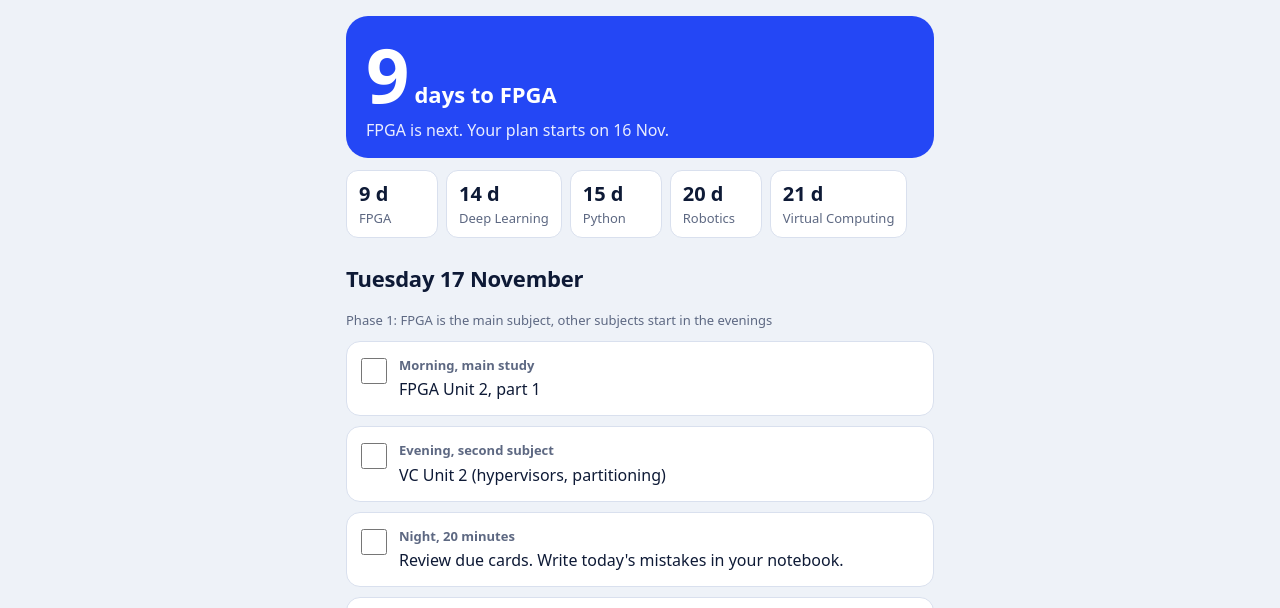
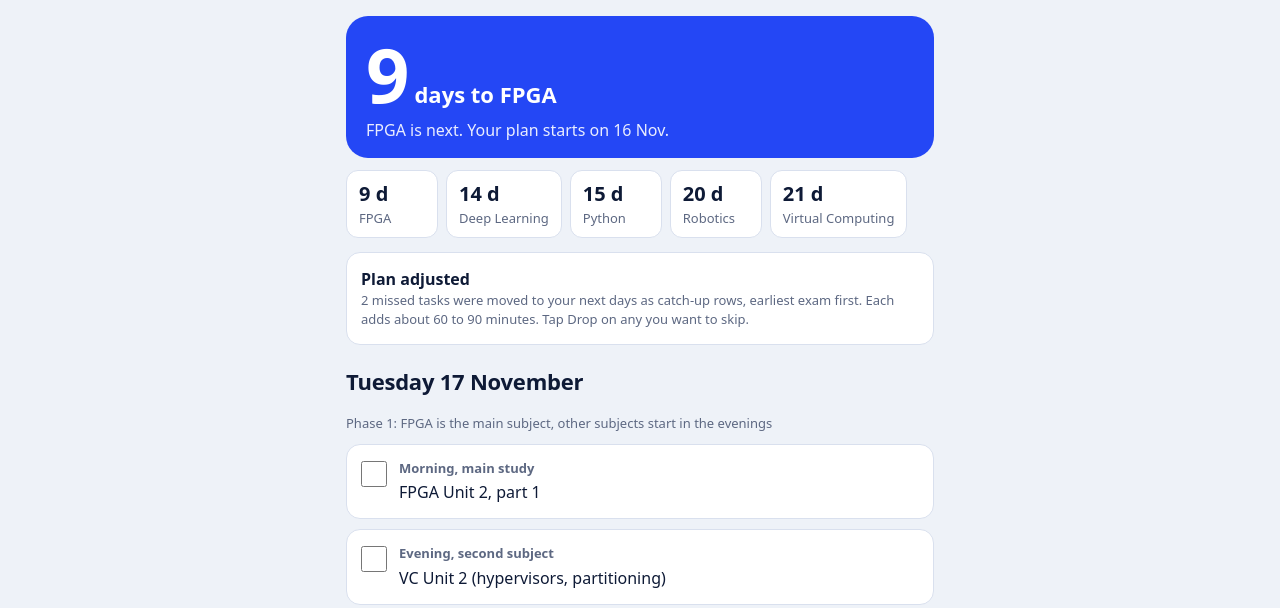
Before and after one commit to Gnana-Vardhan-M/Sem7, a plain HTML site: page index.html in a window 1280 px wide. Shown: the top 608 px of the page. Drawn offline with Linux system fonts and the light colour scheme.

Commit message:
Add files via upload

```diff
--- a/index.html
+++ b/index.html
@@ -162,8 +162,9 @@ const HOW=[["Flashcards in 3 boxes","Every new card starts in Box 1 and shows up
 ["Draw the diagram","Your examiners want diagrams. Draw each key one from memory at least three times."],
 ["Timed mock papers","Do one full paper per subject at the real exam time of day. Mark it honestly."],
 ["Mistake notebook","Write every wrong answer with why it went wrong and the fix. The morning before an exam, read only this notebook and your one-page summaries."],
+["The plan adjusts itself","If you cannot study, tap I can't study today on the Today page. Days that pass with tasks unticked also count as missed. Missed study tasks come back as catch-up rows on your next days, earliest exam first, and never after that subject's exam. Tap Drop on a catch-up if it is too much."],
 ["50 and 10","Study 50 minutes, break 10. Use the timer on the Today page. Sleep properly: no new topics after 9 pm the night before an exam."]];
-const K="sem7planner1";let S;try{S=JSON.parse(localStorage.getItem(K))||{}}catch(e){S={}}S.done=S.done||{};S.cards=S.cards||[];
+const K="sem7planner1";let S;try{S=JSON.parse(localStorage.getItem(K))||{}}catch(e){S={}}S.done=S.done||{};S.cards=S.cards||[];S.skip=S.skip||{};S.drop=S.drop||{};
 const save=()=>{try{localStorage.setItem(K,JSON.stringify(S))}catch(e){}};
 const $=s=>document.querySelector(s);
 const esc=t=>String(t).replace(/[&<>"]/g,c=>({"&":"&amp;","<":"&lt;",">":"&gt;",'"':"&quot;"}[c]));
@@ -172,8 +173,26 @@ const P=s=>new Date(s+"T12:00:00"),diff=(a,b)=>Math.round((P(b)-P(a))/864e5),tod
 const fmt=(s,o)=>P(s).toLocaleDateString("en-GB",o);
 const clamp=d=>d<PLAN[0].d?PLAN[0].d:d>PLAN[PLAN.length-1].d?PLAN[PLAN.length-1].d:d;
 let tab="today",sel=clamp(today()),rev=null;
-const tasks=x=>{const t=[["m","Morning, main study",x.m]];if(x.e!=="None")t.push(["e","Evening, second subject",x.e]);t.push(["n","Night, 20 minutes","Review due cards. Write today's mistakes in your notebook."]);return t};
-const dayDone=x=>tasks(x).every(t=>S.done[x.d+t[0]]);
+const EXD={FPGA:"2026-11-26","Deep Learning":"2026-12-01",Python:"2026-12-02",Robotics:"2026-12-07","Virtual Computing":"2026-12-08"};
+const SN={FPGA:"FPGA",DL:"Deep Learning",Python:"Python",Robotics:"Robotics",VC:"Virtual Computing"};
+const subOf=t=>/EXAM|Light day|Cards only|^None/.test(t)?null:SN[(t.match(/FPGA|DL|Python|Robotics|VC/)||[])[0]];
+const isDone=(d,k)=>!!(S.done[d+k]||S.done["cu"+d+k]);
+let ADJ={out:{},miss:[]};
+function adjust(){
+ const t0=today(),out={},miss=[];
+ PLAN.forEach(x=>[["m",x.m],["e",x.e]].forEach(a=>{const s=subOf(a[1]);if(!s)return;
+  if((x.d<t0||S.skip[x.d])&&!isDone(x.d,a[0])&&!S.drop["cu"+x.d+a[0]])miss.push({d:x.d,k:a[0],s:s,txt:a[1],dl:EXD[s]})}));
+ miss.sort((a,b)=>a.dl<b.dl?-1:a.dl>b.dl?1:a.d<b.d?-1:1);
+ const st=S.skip[t0]?ymd(new Date(Date.now()+864e5)):t0;
+ const cand=PLAN.filter(x=>!x.x&&x.d>=st&&!/^Light/.test(x.m));
+ miss.forEach(m=>{const w=cand.filter(x=>x.d<m.dl);let h=null;
+  for(let cap=1;cap<=4&&!h;cap++)h=w.find(x=>(out[x.d]||[]).length<cap);
+  h=h||w[w.length-1]||cand[0];if(h)(out[h.d]=out[h.d]||[]).push(m)});
+ return{out:out,miss:miss}}
+const tasks=x=>{const t=[["m","Morning, main study",x.m]];if(x.e!=="None")t.push(["e","Evening, second subject",x.e]);t.push(["n","Night, 20 minutes","Review due cards. Write today's mistakes in your notebook."]);
+ return t.map(a=>({key:x.d+a[0],lab:a[1],txt:a[2],done:a[0]==="n"?!!S.done[x.d+"n"]:isDone(x.d,a[0])}))
+ .concat((ADJ.out[x.d]||[]).map(m=>({key:"cu"+m.d+m.k,lab:"Catch-up from "+fmt(m.d,{weekday:"short",day:"numeric",month:"short"})+", about 60 to 90 min",txt:m.txt,done:!!S.done["cu"+m.d+m.k],cu:1})))};
+const dayDone=x=>tasks(x).every(t=>t.done||(S.skip[x.d]&&t.key.slice(-1)==="n"&&!t.cu));
 let tm={m:"Focus",l:3000,run:null};
 const tmTxt=()=>tm.m+" "+String(Math.floor(tm.l/60)).padStart(2,"0")+":"+String(tm.l%60).padStart(2,"0");
 function tmToggle(){if(tm.run){clearInterval(tm.run);tm.run=null}else tm.run=setInterval(()=>{tm.l--;if(tm.l<=0){tm.m=tm.m==="Focus"?"Break":"Focus";tm.l=tm.m==="Focus"?3000:600;navigator.vibrate&&navigator.vibrate(300)}const e=$("#tm");if(e)e.textContent=tmTxt()},1000);render()}
@@ -182,17 +201,20 @@ function vToday(){
  const next=EXAMS.find(e=>diff(t0,e[1])>=0),n=next?diff(t0,next[1]):null;
  const hero=next?`<div class="hero"><div class="big">${n===0?"Today":n}<span>${n===0?next[0]+" exam":n===1?"day to "+next[0]:"days to "+next[0]}</span></div><p>${next[0]} is next. Your plan starts on ${fmt(PLAN[0].d,{day:"numeric",month:"short"})}.</p></div>`:`<div class="hero"><div class="big">Done</div><p>All exams finished. Well done.</p></div>`;
  const chips=EXAMS.map(e=>{const k=diff(t0,e[1]);return `<div class="chip ${k>=0&&k<=3?"hot":""}"><b>${k<0?"✓":k===0?"Today":k+" d"}</b><small>${e[0]}</small></div>`}).join("");
- const done=PLAN.filter(dayDone).length;
+ const done=PLAN.filter(dayDone).length,nm=ADJ.miss.length,list=S.skip[x.d]?tasks(x).filter(t=>t.cu):tasks(x);
+ const status=nm?`<div class="card"><b>Plan adjusted</b><p class="mute">${nm} missed task${nm>1?"s were":" was"} moved to your next days as catch-up rows, earliest exam first. Each adds about 60 to 90 minutes. Tap Drop on any you want to skip.</p></div>`:"";
  return hero+`<div class="chips">${chips}</div>
- <h2 style="margin-top:20px">${fmt(sel,{weekday:"long",day:"numeric",month:"long"})}</h2><small>${PH[x.p]}</small>
+ ${status}<h2 style="margin-top:20px">${fmt(sel,{weekday:"long",day:"numeric",month:"long"})}</h2><small>${PH[x.p]}</small>
  ${x.x?`<div class="banner">Exam day: ${x.x}, ${x.t}</div>`:""}
- ${tasks(x).map(t=>`<label class="task ${S.done[x.d+t[0]]?"on":""}"><input type="checkbox" data-k="${x.d+t[0]}" ${S.done[x.d+t[0]]?"checked":""}><div><small>${t[1]}</small><p>${esc(t[2])}</p></div></label>`).join("")}
+ ${S.skip[x.d]?`<div class="card"><b>You skipped this day.</b><p class="mute">Its study tasks were moved to later days as catch-up.</p><button class="ghost" style="width:100%;margin-top:8px" data-a="unskip">Undo skip</button></div>`:""}
+ ${list.map(t=>`<label class="task ${t.done?"on":""}"><input type="checkbox" data-k="${t.key}" ${t.done?"checked":""}><div style="flex:1"><small>${t.lab}</small><p>${esc(t.txt)}</p></div>${t.cu?`<button class="ghost" style="flex:0 0 auto" data-drop="${t.key}">Drop</button>`:""}</label>`).join("")}
  ${x.e==="None"?`<p class="mute" style="margin-top:10px">No evening session today. Rest.</p>`:""}
+ ${x.d===t0&&!S.skip[x.d]&&!x.x?`<button class="ghost" style="width:100%;margin-top:10px" data-a="skip">I can't study today. Adjust my plan.</button>`:""}
  <div class="card"><small>Start every session with 5 minutes of writing what you remember from yesterday.</small>
  <div class="two" style="align-items:center;justify-content:space-between;margin-top:8px"><span class="tm" id="tm">${tmTxt()}</span><span style="display:flex;gap:8px"><button class="ghost" data-a="tm">${tm.run?"Pause":"Start"}</button><button class="ghost" data-a="tmr">Reset</button></span></div></div>
  <div class="nav2"><button class="ghost" data-nav="${i-1}" ${i?"":"disabled"}>Previous day</button><button class="ghost" data-a="now">Go to today</button><button class="ghost" data-nav="${i+1}" ${i<PLAN.length-1?"":"disabled"}>Next day</button></div>
  <h3>Progress: ${done} of ${PLAN.length} days finished</h3><div class="bar"><i style="width:${done/PLAN.length*100}%"></i></div>`}
-function vPlan(){return "<h2>All days</h2><small>Tap a day to open it.</small>"+[1,2,3].map(p=>`<h3>${PH[p]}</h3>`+PLAN.filter(x=>x.p===p).map(x=>`<button class="row ${x.x?"ex":""} ${x.d===today()?"now":""}" data-day="${x.d}"><span class="dt">${fmt(x.d,{weekday:"short",day:"numeric",month:"short"})}</span><span>${esc(x.m)}</span>${dayDone(x)?"<i>✓</i>":""}</button>`).join("")).join("")}
+function vPlan(){return "<h2>All days</h2><small>Tap a day to open it.</small>"+[1,2,3].map(p=>`<h3>${PH[p]}</h3>`+PLAN.filter(x=>x.p===p).map(x=>`<button class="row ${x.x?"ex":""} ${x.d===today()?"now":""}" data-day="${x.d}"><span class="dt">${fmt(x.d,{weekday:"short",day:"numeric",month:"short"})}</span><span>${esc(x.m)}</span>${(ADJ.out[x.d]||[]).length?`<i style="color:var(--hot)">+${ADJ.out[x.d].length}</i>`:""}${dayDone(x)?"<i>✓</i>":""}</button>`).join("")).join("")}
 const due=()=>S.cards.map((c,i)=>i).filter(i=>S.cards[i].n<=today());
 function vCards(){
  if(rev){const c=S.cards[rev.q[rev.i]];if(c)return `<h2>Card ${rev.i+1} of ${rev.q.length}</h2><div class="card big2"><small>${esc(c.s)}, box ${c.b}</small><p>${esc(c.f)}</p>${rev.show?`<hr><p>${esc(c.a)}</p>`:""}</div>`+(rev.show?`<div class="two"><button class="btn bad" data-a="miss">Missed it</button><button class="btn good" data-a="got">Got it</button></div>`:`<button class="btn" data-a="show">Show answer</button>`)+`<button class="link" data-a="stop">Stop reviewing</button>`;rev=null}
@@ -202,11 +224,12 @@ function vCards(){
  <h3>Add a card</h3><div class="card"><select id="cs">${SUBJ.map(s=>`<option>${s}</option>`).join("")}</select><textarea id="cf" rows="2" placeholder="Question, or 'Draw the ResNet block'"></textarea><textarea id="cb" rows="3" placeholder="Answer"></textarea><button class="btn" data-a="add">Add card</button></div>
  <h3>Your cards</h3>${S.cards.map((c,i)=>`<div class="li"><span><small>${esc(c.s)}, box ${c.b}</small><br>${esc(c.f)}</span><button data-del="${i}" aria-label="Delete card">×</button></div>`).join("")||`<p class="mute">No cards yet. Add your first one above.</p>`}`}
 const vHow=()=>"<h2>How it works</h2><small>Each idea is a way to remember more in less time.</small>"+HOW.map(h=>`<div class="card"><b>${h[0]}</b><p class="mute" style="margin-top:4px">${h[1]}</p></div>`).join("");
-function render(){$("#v").innerHTML={today:vToday,plan:vPlan,cards:vCards,how:vHow}[tab]();document.querySelectorAll("nav button").forEach(b=>b.classList.toggle("on",b.dataset.tab===tab))}
+function render(){ADJ=adjust();$("#v").innerHTML={today:vToday,plan:vPlan,cards:vCards,how:vHow}[tab]();document.querySelectorAll("nav button").forEach(b=>b.classList.toggle("on",b.dataset.tab===tab))}
 function grade(ok){const c=S.cards[rev.q[rev.i]];c.b=ok?Math.min(3,c.b+1):1;c.n=ymd(new Date(Date.now()+IV[c.b]*864e5));save();rev.i++;rev.show=false;if(rev.i>=rev.q.length)rev=null;render()}
-document.addEventListener("click",e=>{const t=e.target.closest("[data-tab],[data-day],[data-a],[data-del],[data-nav],[data-deck]");if(!t||t.disabled)return;const d=t.dataset;
+document.addEventListener("click",e=>{const t=e.target.closest("[data-tab],[data-day],[data-a],[data-del],[data-nav],[data-deck],[data-drop]");if(!t||t.disabled)return;const d=t.dataset;
  if(d.tab){tab=d.tab;rev=null;return render()}
  if(d.deck){DECK.filter(c=>(d.deck==="*"||c[0]===d.deck)&&!have(c)).forEach(c=>S.cards.push({s:c[0],f:c[1],a:c[2],b:1,n:today()}));save();return render()}
+ if(d.drop){S.drop[d.drop]=true;save();return render()}
  if(d.day){sel=d.day;tab="today";return render()}
  if(d.nav){sel=PLAN[+d.nav].d;return render()}
  if(d.del!==undefined){S.cards.splice(+d.del,1);save();return render()}
@@ -218,6 +241,8 @@ document.addEventListener("click",e=>{const t=e.target.closest("[data-tab],[data
  else if(a==="show"){rev.show=true}
  else if(a==="got"||a==="miss")return grade(a==="got");
  else if(a==="stop"){rev=null}
+ else if(a==="skip"){S.skip[today()]=true;save()}
+ else if(a==="unskip"){delete S.skip[sel];save()}
  else if(a==="add"){const f=$("#cf").value.trim(),b=$("#cb").value.trim();if(!f||!b){alert("Write both a question and an answer.");return}S.cards.push({s:$("#cs").value,f:f,a:b,b:1,n:today()});save()}
  render()});
 document.addEventListener("change",e=>{const k=e.target.dataset.k;if(k){S.done[k]=e.target.checked;save();render()}});
--- a/sw.js
+++ b/sw.js
@@ -1,4 +1,4 @@
-const C='sem7-v2',A=['./','index.html','manifest.webmanifest','icon-192.png','icon-512.png'];
+const C='sem7-v3',A=['./','index.html','manifest.webmanifest','icon-192.png','icon-512.png'];
 self.addEventListener('install',e=>e.waitUntil(caches.open(C).then(c=>c.addAll(A)).then(()=>self.skipWaiting())));
 self.addEventListener('activate',e=>e.waitUntil(caches.keys().then(k=>Promise.all(k.filter(x=>x!==C).map(x=>caches.delete(x)))).then(()=>self.clients.claim())));
 self.addEventListener('fetch',e=>{if(e.request.method!=='GET')return;
```
